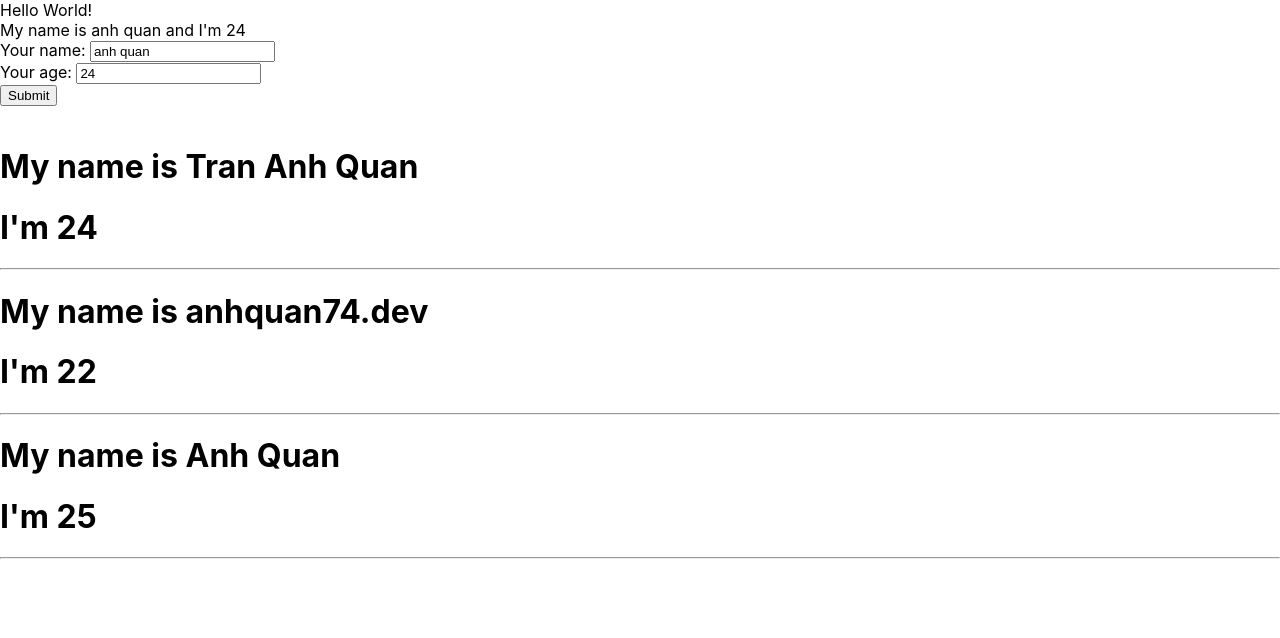
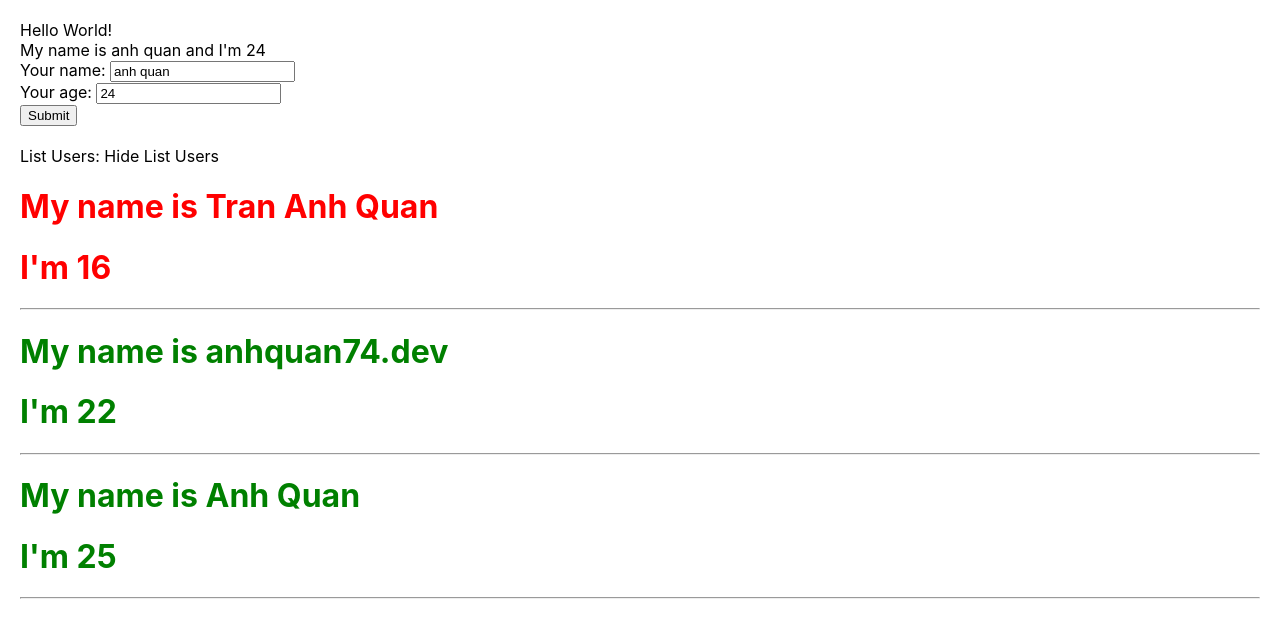
Before and after one commit to anhquan74-dev/learn-react-hoidanit, a React (Create React App) app: page / in a window 1280 px wide. Shown: the top 638 px of the page. Built offline with nearby package versions, Linux system fonts and the light colour scheme.

Commit message:
video 25

```diff
--- a/src/App.css
+++ b/src/App.css
@@ -1,4 +1,16 @@
+.red {
+  color: red;
+}
+
+.green {
+  color: green;
+}
+
+.hide-block {
+  display: none;
+}
 body {
+  padding: 20px;
   margin: 0;
   font-family: -apple-system, BlinkMacSystemFont, 'Segoe UI', 'Roboto', 'Oxygen',
     'Ubuntu', 'Cantarell', 'Fira Sans', 'Droid Sans', 'Helvetica Neue',
--- a/src/components/DisplayInfor.js
+++ b/src/components/DisplayInfor.js
@@ -1,20 +1,39 @@
 import React from "react";
 
 class DisplayInfor extends React.Component {
+
+    state = {
+        isShowListUsers: true
+    }
+
+    handleOnclickShowHideUsers = () => {
+        this.setState({
+            isShowListUsers: !this.state.isShowListUsers
+        })
+    }
+
     render() {
         console.log(this.props)
         const { listUsers } = this.props
+
         return (
             <div>
+                List Users: <span onClick={this.handleOnclickShowHideUsers}>
+                    {this.state.isShowListUsers === true ? 'Hide List Users' : 'Show List Users'}
+                </span>
+                {this.state.isShowListUsers &&
+                    (<div>
                         {listUsers.map((user, index) => {
                             return (
-                        <div key={user.id}>
+                                <div key={user.id} className={user.age > 18 ? 'green' : 'red'}>
                                     <h1>My name is {user.name}</h1>
                                     <h1>I'm {user.age}</h1>
                                     <hr />
                                 </div>
                             )
                         })}
+                    </div>)
+                }
             </div>
         )
     }
--- a/src/components/MyComponent.js
+++ b/src/components/MyComponent.js
@@ -8,7 +8,7 @@ class MyComponent extends React.Component {
             {
                 id: 1,
                 name: "Tran Anh Quan",
-                age: 24
+                age: 16
             },
             {
                 id: 2,
--- a/src/index.js
+++ b/src/index.js
@@ -8,9 +8,9 @@ import store from './redux/store';
 const root = ReactDOM.createRoot(document.getElementById('root'));
 root.render(
   <Provider store={store}>
-    <React.StrictMode>
+    {/* <React.StrictMode> */}
       <App />
-    </React.StrictMode>
+    {/* </React.StrictMode> */}
   </Provider>
 );
 
```
Lines whose indentation alone changed are shown as unchanged.
